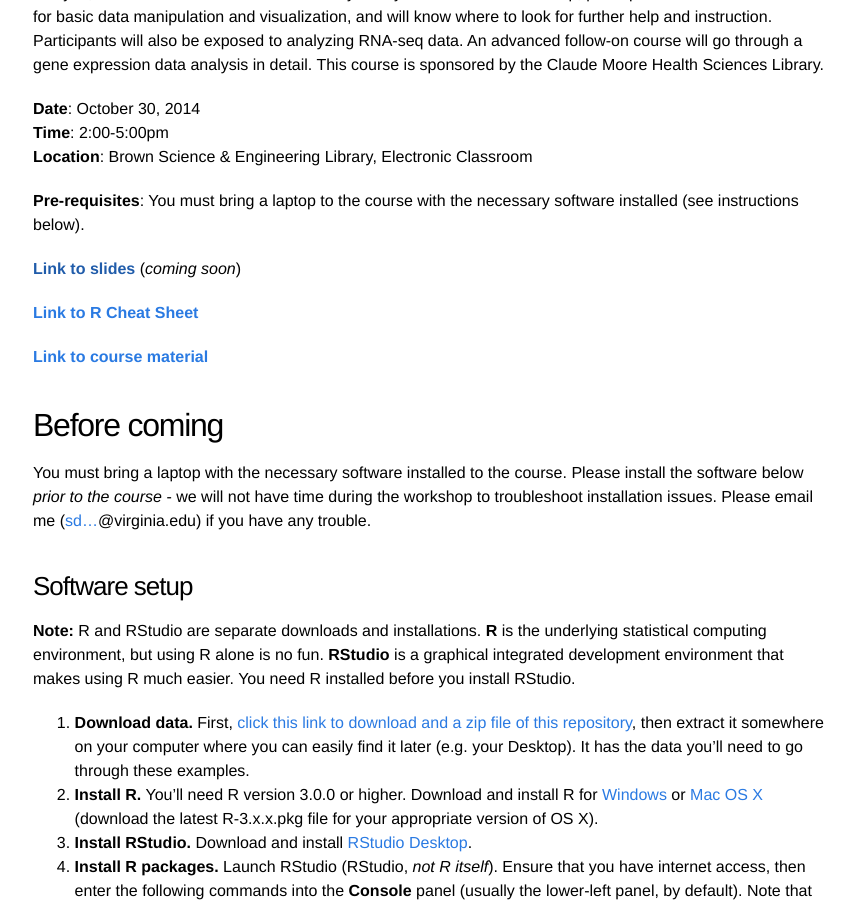
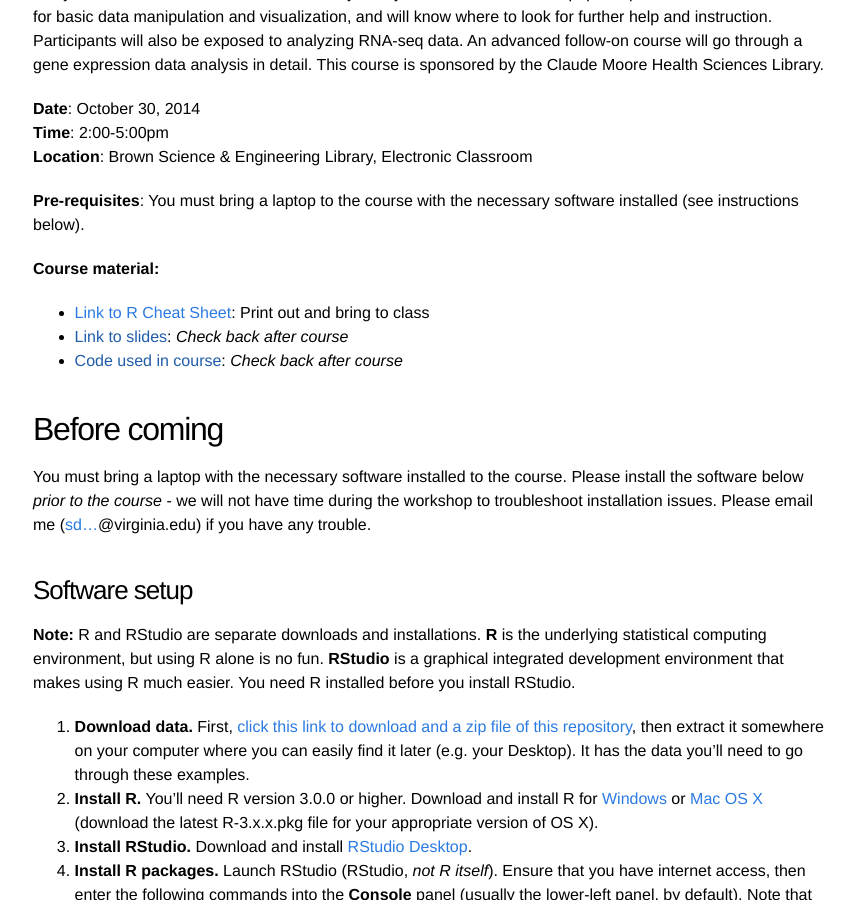
Before and after one commit to bioconnector/workshops2015, a Jekyll site: the page built from lessons/intro-r-lifesci/index.md, in a window 1280 px wide and 900 px high, scrolled down 357 px. Shown: the whole window, without its empty margins (207-1062 px from the left). Built offline with Jekyll 4.4.1, drawn with Linux system fonts in a browser that asks for light colours; Markdown is read by kramdown in place of the engine named in the settings.

Commit message:
updated course info page

```diff
--- a/lessons/intro-r-lifesci/index.md
+++ b/lessons/intro-r-lifesci/index.md
@@ -12,11 +12,21 @@ This workshop is directed toward life scientists with little to no experience wi
 
 **Pre-requisites**: You must bring a laptop to the course with the necessary software installed (see instructions below).
 
-**[Link to slides]()** (*coming soon*)
+**Course material:**
 
-**[Link to R Cheat Sheet](http://dx.doi.org/10.6084/m9.figshare.1080756)**
+* [Link to R Cheat Sheet](http://dx.doi.org/10.6084/m9.figshare.1080756): Print out and bring to class
+* [Link to slides](): *Check back after course*
+* [Code used in course](): *Check back after course*
 
-**[Link to course material](01-intro-r/)**
+<!--
+Before course:
+* [Link to slides](): *Check back after course*
+* [Code used in course](): *Check back after course*
+
+After course:
+* [Link to slides](https://speakerdeck.com/stephenturner/introduction-to-r-for-life-scientists)
+* [Code used in course](01-intro-r/)
+-->
 
 ## Before coming
 
```
